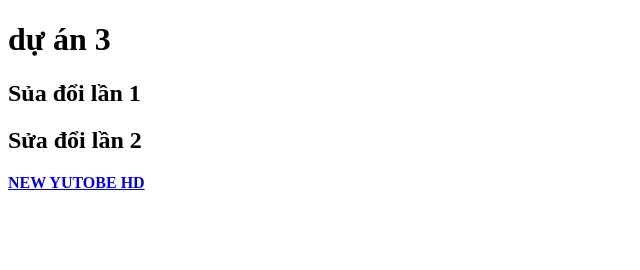
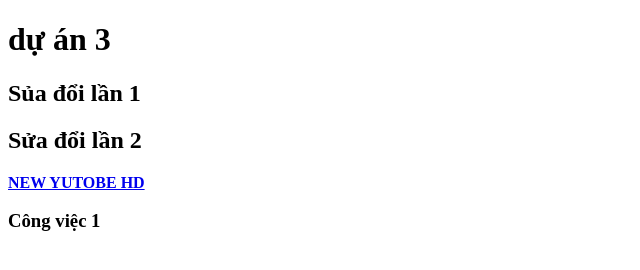
Before and after one commit to Racoon-ni/duanNEW1, a plain HTML site: page index.html in a window 1280 px wide. Shown: the whole page, without its empty margins (0-640 px from the left). Drawn offline with Linux system fonts and the light colour scheme.

Commit message:
1.congviec1 commit lan 1

```diff
--- a/index.html
+++ b/index.html
@@ -10,5 +10,6 @@
     <h2>Sủa đổi lần 1</h2>
     <h2>Sửa đổi lần 2</h2>
     <a href="./new1.html"><b>NEW YUTOBE HD</b></a>
+    <h3>Công việc 1</h3>
   </body>
 </html>
```
